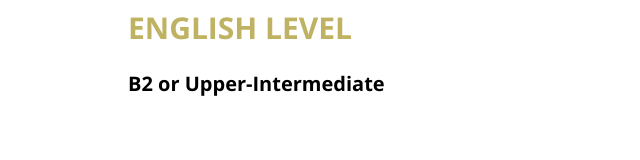
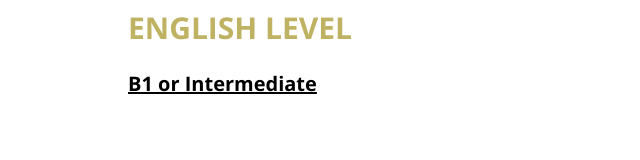
Before and after one commit to ElviraQA/rsschool-cv, a plain HTML site: page index.html in a window 1280 px wide. Shown: the part 2348-2508 px from the top of the page, without its empty margins (0-640 px from the left). Drawn offline with nearby package versions, Linux system fonts and the light colour scheme.

Commit message:
fix: README.md

```diff
--- a/index.html
+++ b/index.html
@@ -250,7 +250,7 @@ body {
     </div>
 
     <h2>English level</h2>
-    <p><strong>B2 or Upper-Intermediate</strong></p>
+    <p><strong><a href="https://drive.google.com/file/d/19Anjwrks0MLoBIhX33-EJUVj38ZNFGSM/view?usp=sharing">B1 or Intermediate</a></strong></p>
 
     <h2>Thanks! Get in touch</h2>
     <ul class="contacts">
```
Also changed, not shown: 8273.jpg (deleted), Epam-English.png (added).
